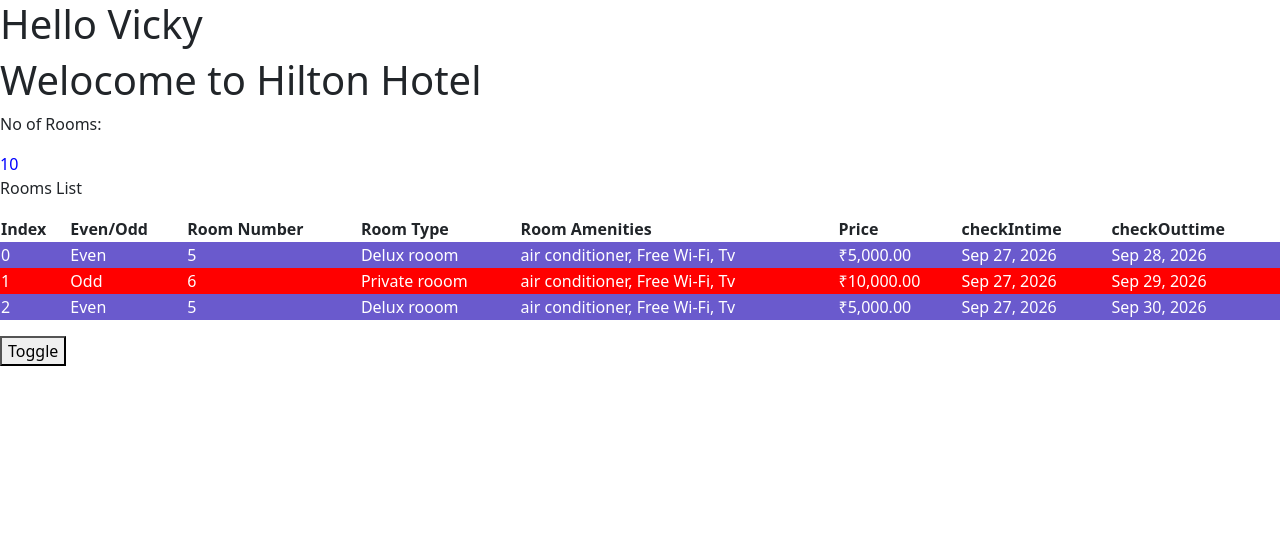
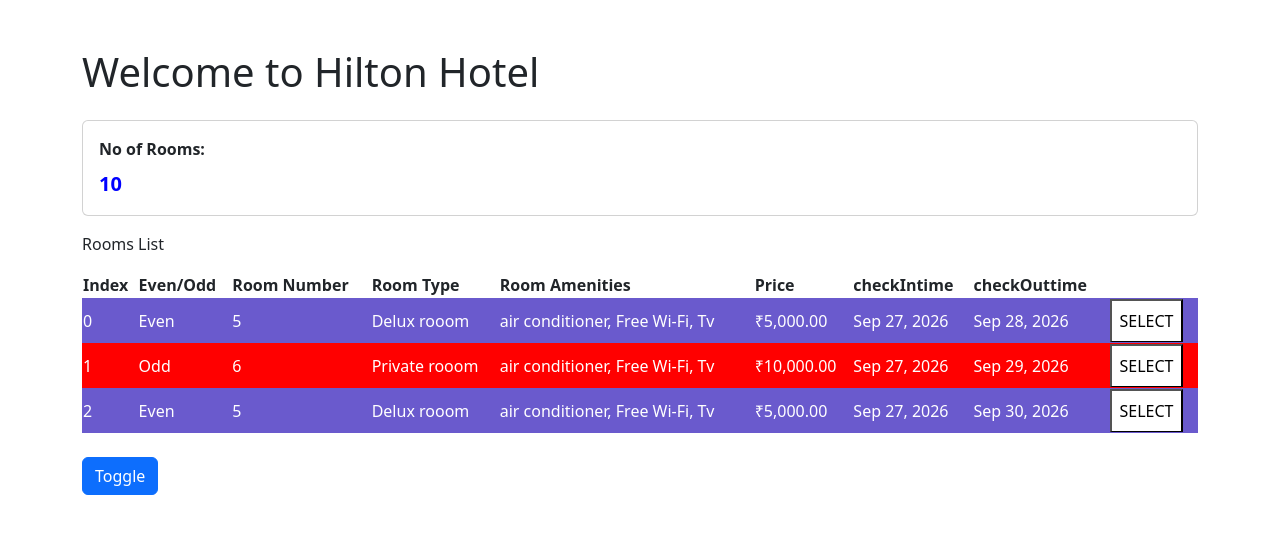
Before and after one commit to vignesh1872/hotelinventoryapp, an Angular app: page / in a window 1280 px wide. Shown: the top 534 px of the page. Built offline with nearby package versions, Linux system fonts and the light colour scheme.

Commit message:
created new component room-list

```diff
--- a/angular.json
+++ b/angular.json
@@ -7,7 +7,10 @@
       "projectType": "application",
       "schematics": {
         "@schematics/angular:component": {
-          "style": "scss"
+          "style": [
+            "node_modules/bootstrap/dist/css/bootstrap.min.css",
+            "src/styles.scss"
+          ]
         }
       },
       "root": "",
--- a/src/app/app.component.html
+++ b/src/app/app.component.html
@@ -1,5 +1,3 @@
-<h1>Hello Vicky</h1>
-
 <div [ngSwitch]="role">
     <div *ngSwitchCase="'user'">
         <p>Welcome to Hinv Hotel</p>
--- a/src/app/app.module.ts
+++ b/src/app/app.module.ts
@@ -4,11 +4,13 @@
 import { AppRoutingModule } from './app-routing.module';
 import { AppComponent } from './app.component';
 import { RoomsComponent } from './rooms/rooms.component';
+import { RoomsListComponent } from './rooms/rooms-list/rooms-list.component';
 
 @NgModule({
   declarations: [
     AppComponent,
-    RoomsComponent
+    RoomsComponent,
+    RoomsListComponent
   ],
   imports: [
     BrowserModule,
--- /dev/null
+++ b/src/app/rooms/rooms-list/rooms-list.component.html
@@ -0,0 +1,27 @@
+ <p>Rooms List</p>
+<table class="table">
+    <tr>
+        <th>Index</th>
+        <th>Even/Odd</th>
+        <th>Room Number</th>
+        <th>Room Type</th>
+        <th>Room Amenities</th>
+        <th>Price</th>
+        <!-- <th>Photo</th> -->
+        <th>checkIntime</th>
+        <th>checkOuttime</th>
+        <th></th>
+    </tr>
+    <tr [ngClass]="e ? 'even' : 'odd'" *ngFor="let rooms of rooms_lis; let e = even; let o = odd; let i = index">
+        <td>{{i}}</td>
+        <td>{{ e ? "Even" : "Odd"}}</td>
+        <td>{{rooms.RoomNumber}}</td>
+        <td>{{rooms.RoomType}}</td>
+        <td>{{rooms.amenities}}</td>
+        <td>{{ rooms.price | currency:'INR' }}</td>
+        <!-- <td>{{rooms.photos}}</td> -->
+        <td>{{rooms.checkintime | date}}</td>
+        <td>{{rooms.checkouttime| date}} </td>
+        <td><button >SELECT</button></td>
+    </tr>
+</table>
--- /dev/null
+++ b/src/app/rooms/rooms-list/rooms-list.component.ts
@@ -0,0 +1,18 @@
+import { Component, OnInit, Input, Output, EventEmitter } from '@angular/core';
+import { RoomList } from '../rooms';
+
+@Component({
+  selector: 'hinv-rooms-list',
+  templateUrl: './rooms-list.component.html',
+  styleUrls: ['./rooms-list.component.scss']
+})
+export class RoomsListComponent implements OnInit {
+
+  @Input() rooms_lis: RoomList[] = [];
+
+  @Output() selectedrooms = new EventEmitter<RoomList>();
+  ngOnInit(): void {
+
+  }
+
+}
--- a/src/app/rooms/rooms.component.html
+++ b/src/app/rooms/rooms.component.html
@@ -1,40 +1,18 @@
-<h1>Welocome to {{hotelName}}</h1>
-<div [hidden] = "toggleflag">
-    <p>No of Rooms:</p>
+<div class="container mt-5">
+  <h1 class="mb-4">Welcome to {{hotelName}}</h1>
+
+  <div [hidden]="toggleflag" class="card p-3 mb-3">  <!-- p-3 Adds padding inside the card mb-3 Adds space below the card -->
+    <p class="mb-2"><strong>No of Rooms:</strong></p>
     <div [ngStyle]="{'color': room.availabelRooms > 0 ? 'blue' : 'yellow'}"
-    [innerText]="totalRoom"></div>
+         [innerText]="totalRoom"
+         class="fs-5 fw-bold"></div>
+  </div>
+
+  <div *ngIf="room?.availabelRooms" class="mb-4">
+    <hinv-rooms-list [rooms_lis]="roomList"></hinv-rooms-list>
+  </div>
+
+  <div>
+    <button class="btn btn-primary" (click)="toggle()">Toggle</button>
+  </div>
 </div>
-
-<!-- {{room?.availabelRooms ?? 'No Rooms'}} -->
-
-<div *ngIf="room?.availabelRooms">
-    <p>Rooms List</p>
-    <table class="table">
-        <tr>
-            <th>Index</th>
-            <th>Even/Odd</th>
-            <th>Room Number</th>
-            <th>Room Type</th>
-            <th>Room Amenities</th>
-            <th>Price</th>
-            <!-- <th>Photo</th> -->
-            <th>checkIntime</th>
-            <th>checkOuttime</th>
-        </tr>
-    <tr [ngClass]="e ? 'even' : 'odd'" *ngFor="let rooms of roomList; let e = even; let o = odd; let i = index">
-        <td>{{i}}</td>
-        <td>{{ e ? "Even" : "Odd"}}</td>
-        <td>{{rooms.RoomNumber}}</td>
-        <td>{{rooms.RoomType}}</td>
-        <td>{{rooms.amenities}}</td>
-        <td>{{ rooms.price | currency:'INR' }}</td>
-        <!-- <td>{{rooms.photos}}</td> -->
-        <td>{{rooms.checkintime | date}}</td>
-        <td>{{rooms.checkouttime| date}} </td>
-    </tr>
-    </table>
-</div>
-
-<div>
-    <button (click)="toggle()">Toggle</button>
-</div>
--- a/src/styles.scss
+++ b/src/styles.scss
@@ -1 +1,10 @@
 /* You can add global styles to this file, and also import other style files */
+.even {
+    background-color: slateblue;
+    color:  white;
+}
+
+.odd {
+    background-color: red;
+    color: white;
+}
```
Also changed, not shown: notes.txt, src/app/rooms/rooms-list/rooms-list.component.scss (added), 1 other file (tests, documents, lock files or other folders).
